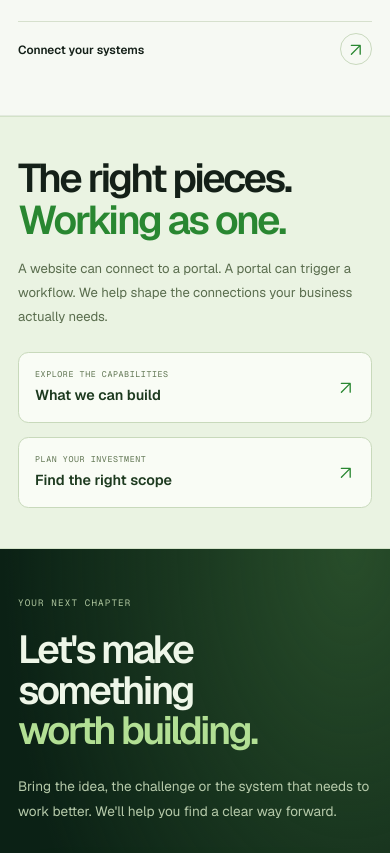
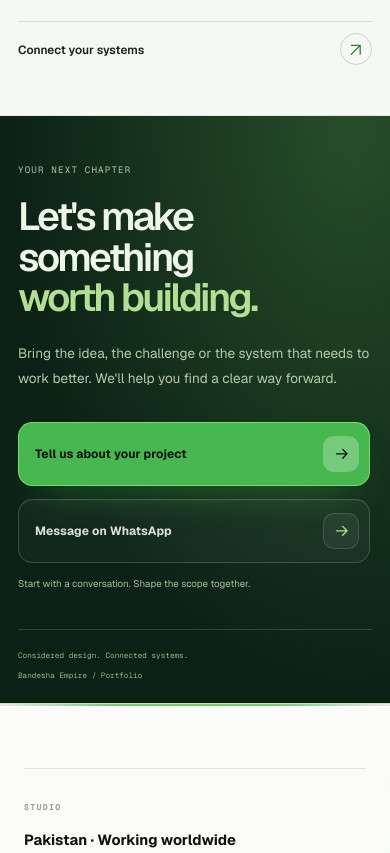
Before and after one commit to umarhammad078/bandesha-empire, a Next.js app: page /portfolio in a window 390 px wide. Shown: the part 7045-7898 px from the top of the page. Built offline with nearby package versions, Linux system fonts and the light colour scheme.

Commit message:
Remove portfolio connections section

```diff
--- a/src/app/portfolio/page.module.css
+++ b/src/app/portfolio/page.module.css
@@ -63,16 +63,6 @@
 .reversed .visual { grid-column: 2; grid-row: 1; }
 .reversed .studyCopy { grid-column: 1; grid-row: 1; }
 
-.connections { padding-block: 3.5rem; background: #eaf3e2; border-block: 1px solid #d3e2c8; }
-.connectionsInner { display: grid; grid-template-columns: 1.15fr 1fr; gap: 4rem; align-items: center; }
-.connections h2 { font-size: clamp(2.3rem, 3.6vw, 3.5rem); font-weight: 570; line-height: 1.05; letter-spacing: -.06em; }
-.connections p { max-width: 31rem; margin-top: 1rem; color: #5a6d4e; font-size: .85rem; line-height: 1.8; }
-.nextLinks { display: grid; gap: .85rem; }
-.nextLinks a { display: flex; justify-content: space-between; gap: 1rem; align-items: center; border: 1px solid #c8d9bb; border-radius: .65rem; padding: 1.1rem 1.3rem; color: #1d3a1f; background: #f9fcf5; font-size: .95rem; font-weight: 550; transition: border-color .25s, background-color .25s; }
-.nextLinks small { display: block; margin-bottom: .35rem; font: .52rem var(--font-mono), monospace; text-transform: uppercase; letter-spacing: .07em; color: #617653; }
-.nextLinks a:hover { border-color: #9bbd83; background: #fff; }
-.nextLinks svg { color: var(--accent-dark); }
-
 .closing { padding-block: 4.25rem 1.4rem; color: #eef6e8; background: radial-gradient(ellipse at 90% 0%, #284d2a, transparent 70%), var(--forest); }
 .closingInner { display: grid; grid-template-columns: 1.3fr 1fr; align-items: center; gap: 4rem; }
 .closingLabel { display: block; margin-bottom: 1.3rem; color: #afc79f; font: .58rem var(--font-mono), monospace; letter-spacing: .12em; text-transform: uppercase; }
@@ -112,8 +102,7 @@
   .approach p { font-size: .86rem; }
   .focus li { font-size: .8rem; }
   .reversed .visual, .reversed .studyCopy { grid-column: auto; grid-row: auto; }
-  .connectionsInner, .closingInner { grid-template-columns: 1fr; gap: 2rem; }
-  .connectionsInner { grid-template-columns: 1.1fr 1fr; gap: 2rem; }
+  .closingInner { grid-template-columns: 1fr; gap: 2rem; }
   .closingActions { justify-self: start; max-width: 28rem; }
 }
 @media (max-width: 650px) {
@@ -150,11 +139,6 @@
   .approach p { font-size: .79rem; }
   .focus li { font-size: .75rem; }
   .discuss { margin-top: 1.2rem; font-size: .74rem; }
-  .connections { padding-block: 2.5rem; }
-  .connectionsInner { grid-template-columns: 1fr; gap: 1.5rem; }
-  .connections h2 { font-size: 2.5rem; }
-  .connections p { font-size: .82rem; }
-  .nextLinks a { padding: 1rem; font-size: .9rem; }
   .closing { padding-block: 3rem 1.3rem; }
   .closing h2 { font-size: clamp(2.4rem, 10vw, 3.5rem); }
   .closing p { font-size: .85rem; }
--- a/src/app/portfolio/page.tsx
+++ b/src/app/portfolio/page.tsx
@@ -1,6 +1,5 @@
 import type { Metadata } from "next";
 import Image from "next/image";
-import Link from "next/link";
 import SiteFooter from "@/components/SiteFooter";
 import { PROJECTS } from "@/data/projects";
 import styles from "./page.module.css";
@@ -78,13 +77,6 @@ export default function PortfolioPage() {
           ))}
         </div>
 
-        <section className={styles.connections} aria-labelledby="connections-title">
-          <div className={`${styles.shell} ${styles.connectionsInner}`}>
-            <div><h2 id="connections-title">The right pieces.<br /><em>Working as one.</em></h2><p>A website can connect to a portal. A portal can trigger a workflow. We help shape the connections your business actually needs.</p></div>
-            <div className={styles.nextLinks}><Link href="/services"><span><small>Explore the capabilities</small>What we can build</span><Arrow diagonal /></Link><Link href="/pricing"><span><small>Plan your investment</small>Find the right scope</span><Arrow diagonal /></Link></div>
-          </div>
-        </section>
-
         <section id="start-project" className={styles.closing} aria-labelledby="closing-title">
           <div className={styles.shell}>
             <div className={styles.closingInner}>
```
